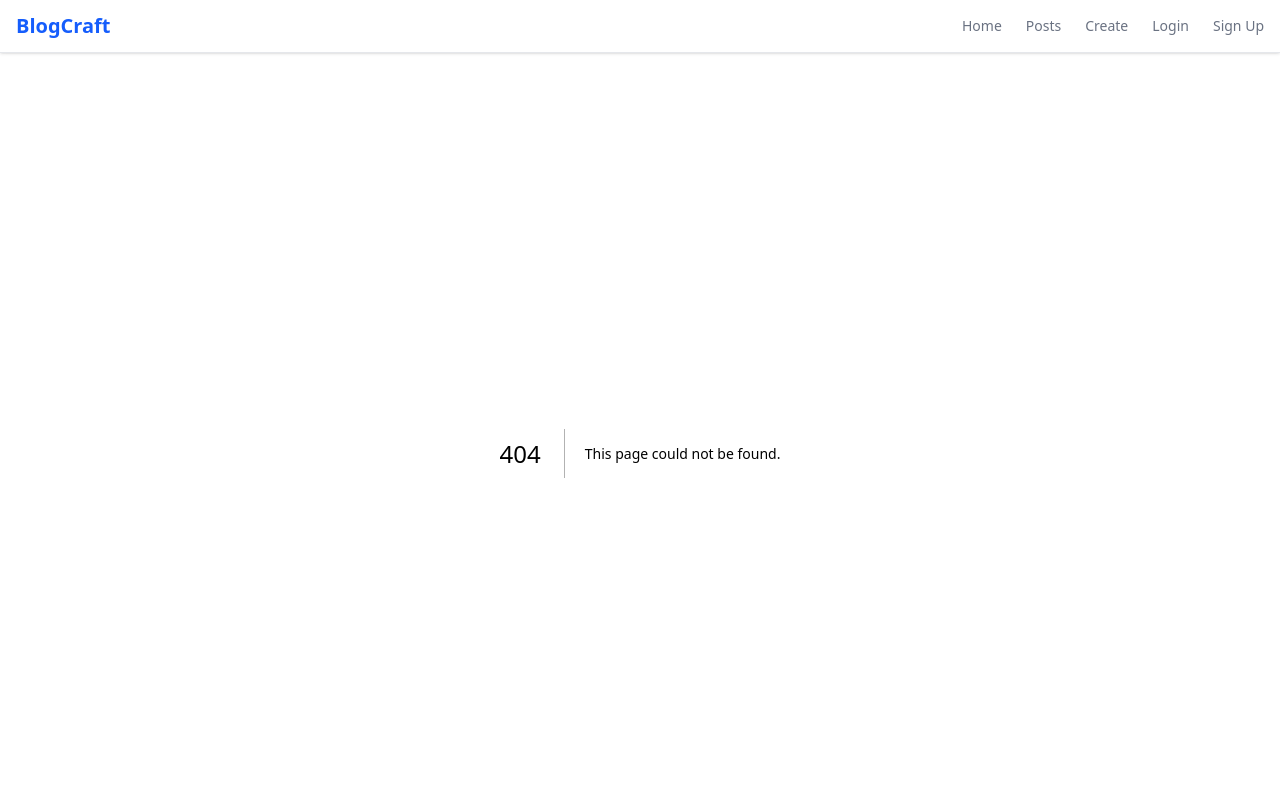
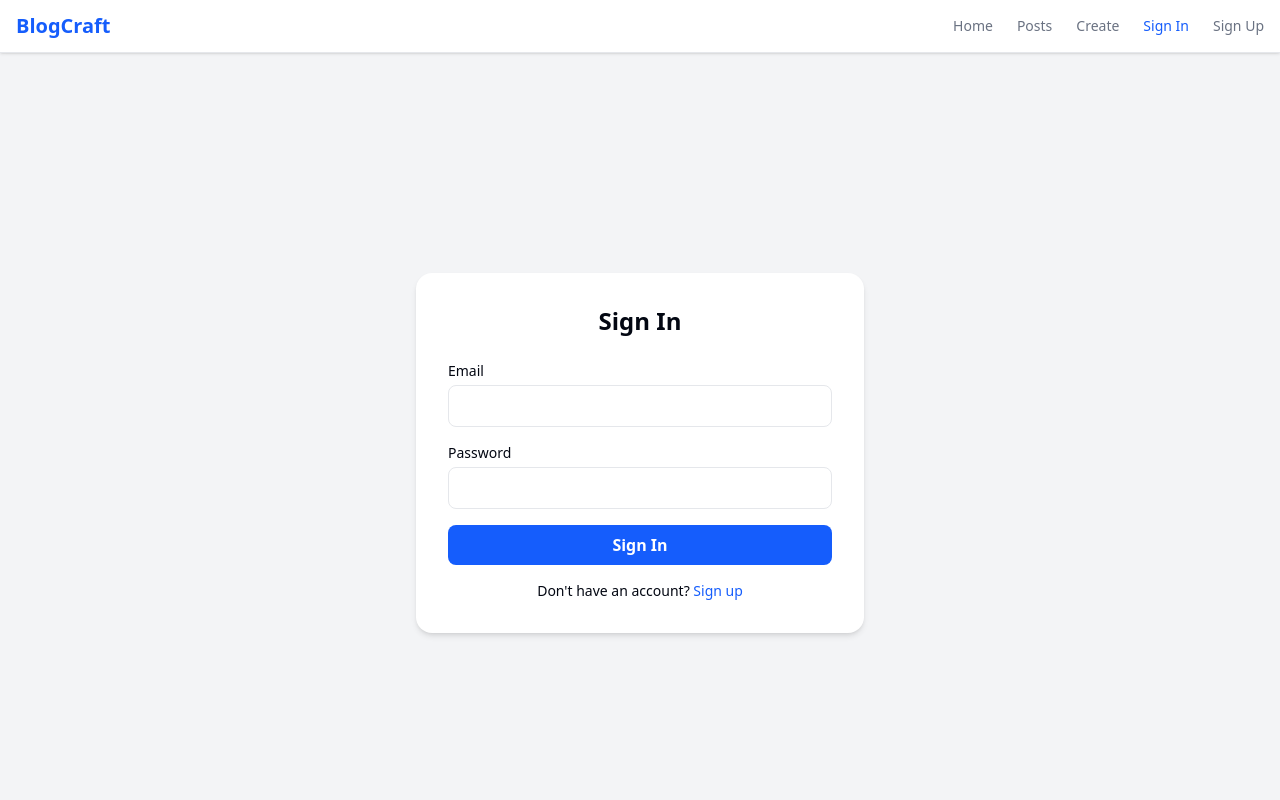
Before and after one commit to johnvesslyalti/ink-spire, a Next.js app: page /signin in a window 1280 px wide. Before the commit this address had no page. Shown: the top 800 px of the page. Built offline with nearby package versions, Linux system fonts and the light colour scheme.

Commit message:
feat: add Sign In page with form validation and integrate Zustand for state management

```diff
--- a/package.json
+++ b/package.json
@@ -26,7 +26,8 @@
     "react-hook-form": "^7.59.0",
     "slugify": "^1.6.6",
     "tailwind-merge": "^3.3.1",
-    "zod": "^3.25.67"
+    "zod": "^3.25.67",
+    "zustand": "^5.0.6"
   },
   "devDependencies": {
     "@eslint/eslintrc": "^3",
--- /dev/null
+++ b/src/app/signin/page.tsx
@@ -0,0 +1,80 @@
+'use client'
+
+import { useForm } from 'react-hook-form'
+import { zodResolver } from '@hookform/resolvers/zod'
+import * as z from 'zod'
+import { useState } from 'react'
+import Link from 'next/link'
+
+const formSchema = z.object({
+    email: z.string().email('Invalid email address'),
+    password: z.string().min(6, 'Password must be at least 6 characters'),
+})
+
+type FormData = z.infer<typeof formSchema>
+
+export default function SignInPage() {
+    const [loading, setLoading] = useState(false)
+    const {
+        register,
+        handleSubmit,
+        formState: { errors },
+    } = useForm<FormData>({
+        resolver: zodResolver(formSchema),
+    })
+
+    const onSubmit = async (data: FormData) => {
+        setLoading(true)
+        try {
+            console.log('Login data:', data)
+            // Add your login logic here (API call)
+        } catch (error) {
+            console.error('Login failed', error)
+        } finally {
+            setLoading(false)
+        }
+    }
+
+    return (
+        <div className="min-h-screen flex items-center justify-center bg-gray-100 px-4">
+            <div className="bg-white p-8 rounded-2xl shadow-md w-full max-w-md">
+                <h2 className="text-2xl font-bold mb-6 text-center">Sign In</h2>
+                <form onSubmit={handleSubmit(onSubmit)} className="space-y-4">
+                    <div>
+                        <label className="block text-sm font-medium">Email</label>
+                        <input
+                            {...register('email')}
+                            type="email"
+                            className="mt-1 w-full px-4 py-2 border rounded-md focus:outline-none focus:ring-2 focus:ring-blue-500"
+                        />
+                        {errors.email && <p className="text-red-500 text-sm">{errors.email.message}</p>}
+                    </div>
+
+                    <div>
+                        <label className="block text-sm font-medium">Password</label>
+                        <input
+                            {...register('password')}
+                            type="password"
+                            className="mt-1 w-full px-4 py-2 border rounded-md focus:outline-none focus:ring-2 focus:ring-blue-500"
+                        />
+                        {errors.password && <p className="text-red-500 text-sm">{errors.password.message}</p>}
+                    </div>
+
+                    <button
+                        type="submit"
+                        disabled={loading}
+                        className="w-full bg-blue-600 hover:bg-blue-700 text-white font-semibold py-2 px-4 rounded-md transition duration-300"
+                    >
+                        {loading ? 'Signing In...' : 'Sign In'}
+                    </button>
+                </form>
+                <p className="mt-4 text-sm text-center">
+                    Don&apos;t have an account?{' '}
+                    <Link href="/signup" className="text-blue-600 hover:underline">
+                        Sign up
+                    </Link>
+                </p>
+            </div>
+        </div>
+    )
+}
--- a/src/components/Navbar.tsx
+++ b/src/components/Navbar.tsx
@@ -11,7 +11,7 @@ const links = [
   { href: '/', label: 'Home' },
   { href: '/posts', label: 'Posts' },
   { href: '/create', label: 'Create' },
-  { href: '/login', label: 'Login' },
+  { href: '/signin', label: 'Sign In' },
   { href: '/signup', label: 'Sign Up' },
 ]
 
```
Also changed, not shown: 1 other file (tests, documents, lock files or other folders).
